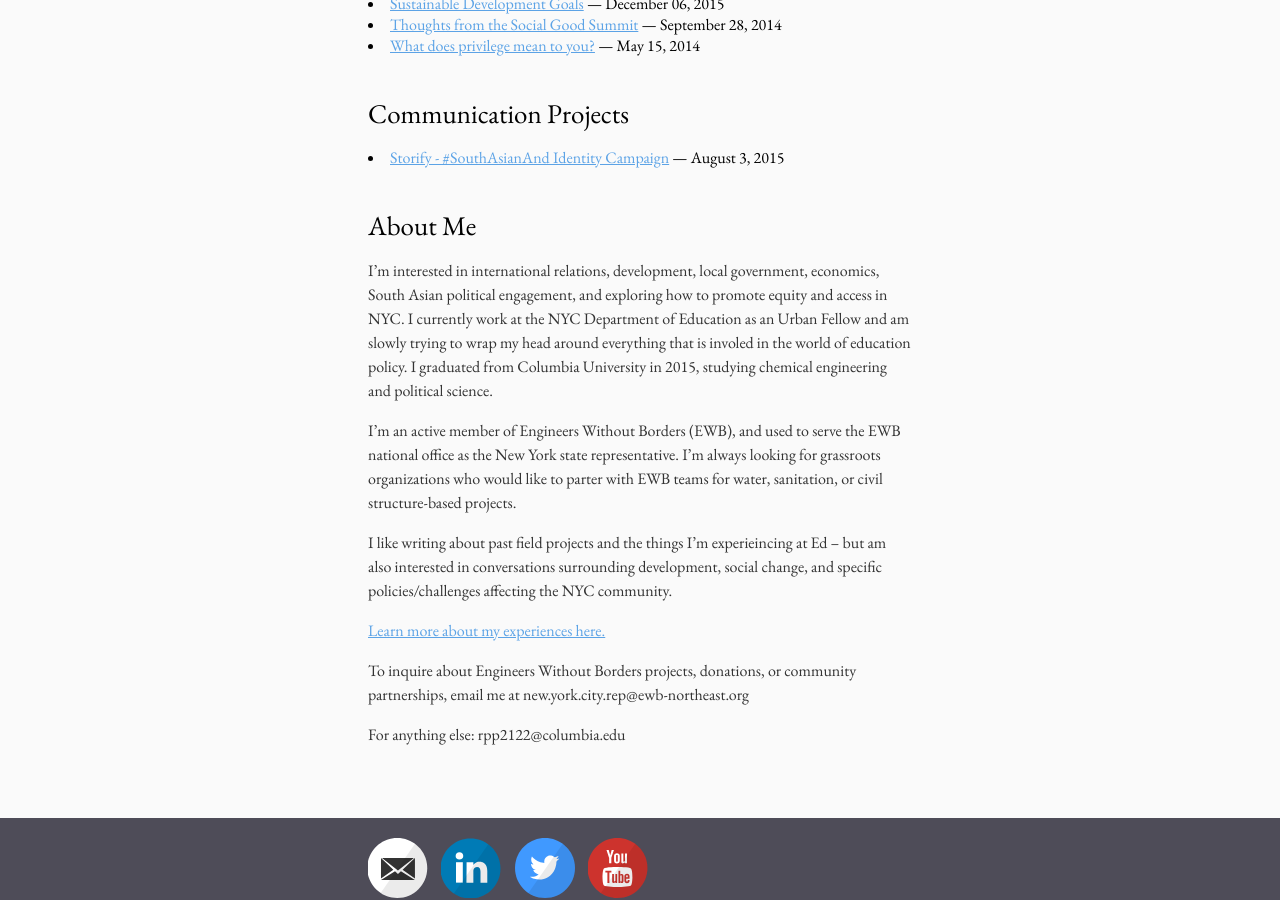
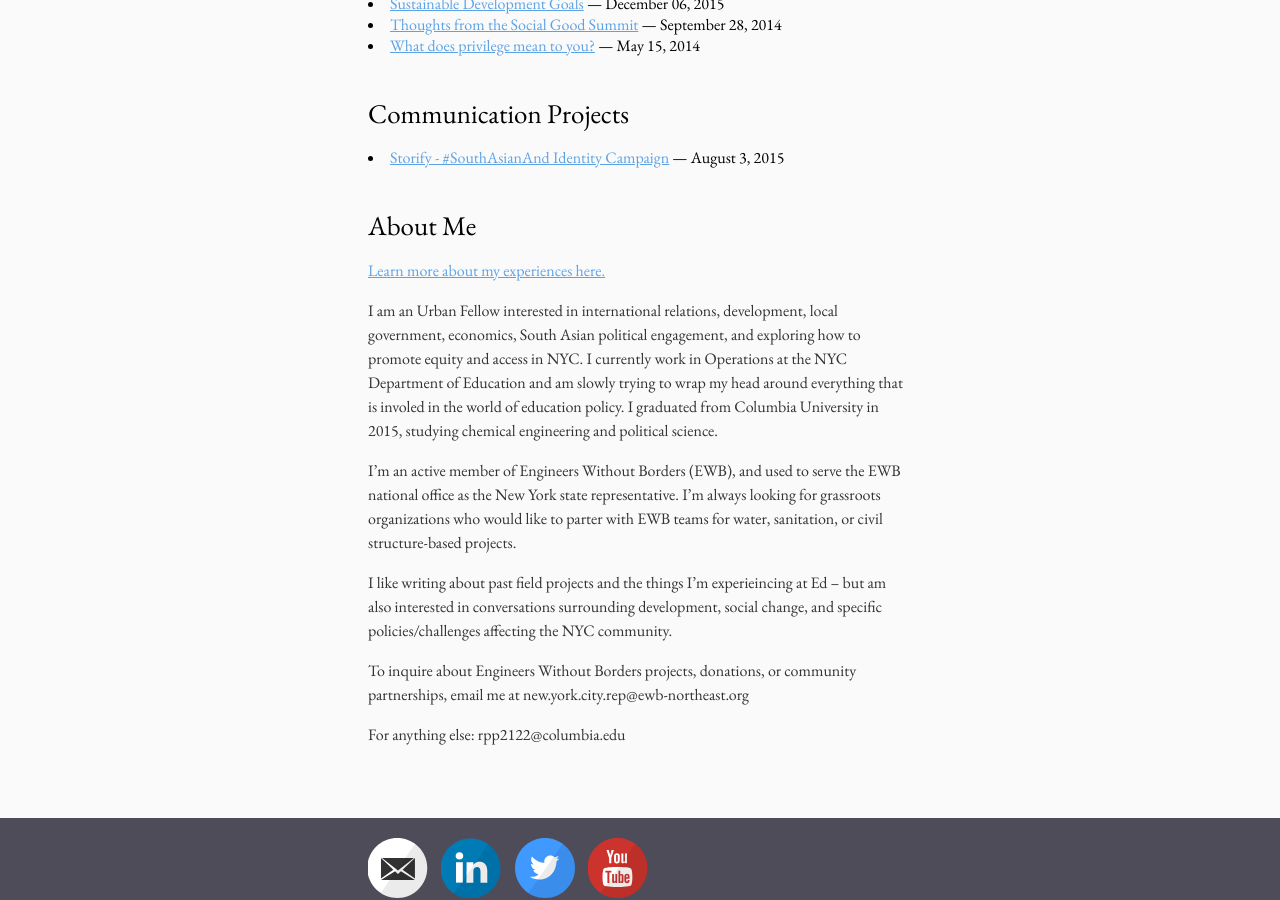
Before and after one commit to radhepatel/radhepatel.github.io, a Jekyll site: the page built from index.md, in a window 1280 px wide and 900 px high, scrolled down 409 px. Built offline with Jekyll 4.4.1, drawn with Linux system fonts in a browser that asks for light colours.

Commit message:
Update index.md

```diff
--- a/index.md
+++ b/index.md
@@ -19,14 +19,14 @@ title: Writing
 
 ## About Me
 
-I'm interested in international relations, development, local government, economics, South Asian political engagement, and exploring how to promote equity and access in NYC. I currently work at the NYC Department of Education as an Urban Fellow and am slowly trying to wrap my head around everything that is involed in the world of education policy. I graduated from Columbia University in 2015, studying chemical engineering and political science.
+[Learn more about my experiences here.](/resume.pdf)
+
+I am an Urban Fellow interested in international relations, development, local government, economics, South Asian political engagement, and exploring how to promote equity and access in NYC. I currently work in Operations at the NYC Department of Education and am slowly trying to wrap my head around everything that is involed in the world of education policy. I graduated from Columbia University in 2015, studying chemical engineering and political science.
 
 I'm an active member of Engineers Without Borders (EWB), and used to serve the EWB national office as the New York state representative. I'm always looking for grassroots organizations who would like to parter with EWB teams for water, sanitation, or civil structure-based projects.
 
 I like writing about past field projects and the things I'm experieincing at Ed -- but am also interested in conversations surrounding development, social change, and specific policies/challenges affecting the NYC community.
 
-[Learn more about my experiences here.](/resume.pdf)
-
 To inquire about Engineers Without Borders projects, donations, or community partnerships, email me at new.york.city.rep@ewb-northeast.org
 
 For anything else: rpp2122@columbia.edu
```
